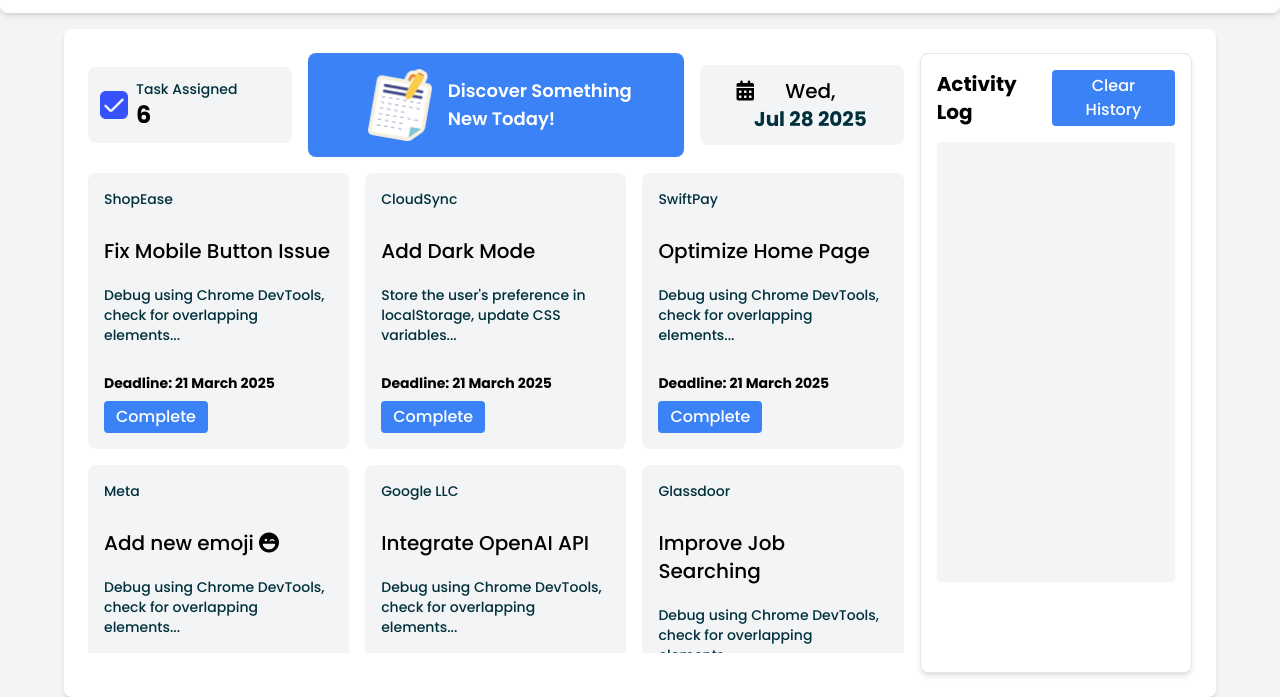
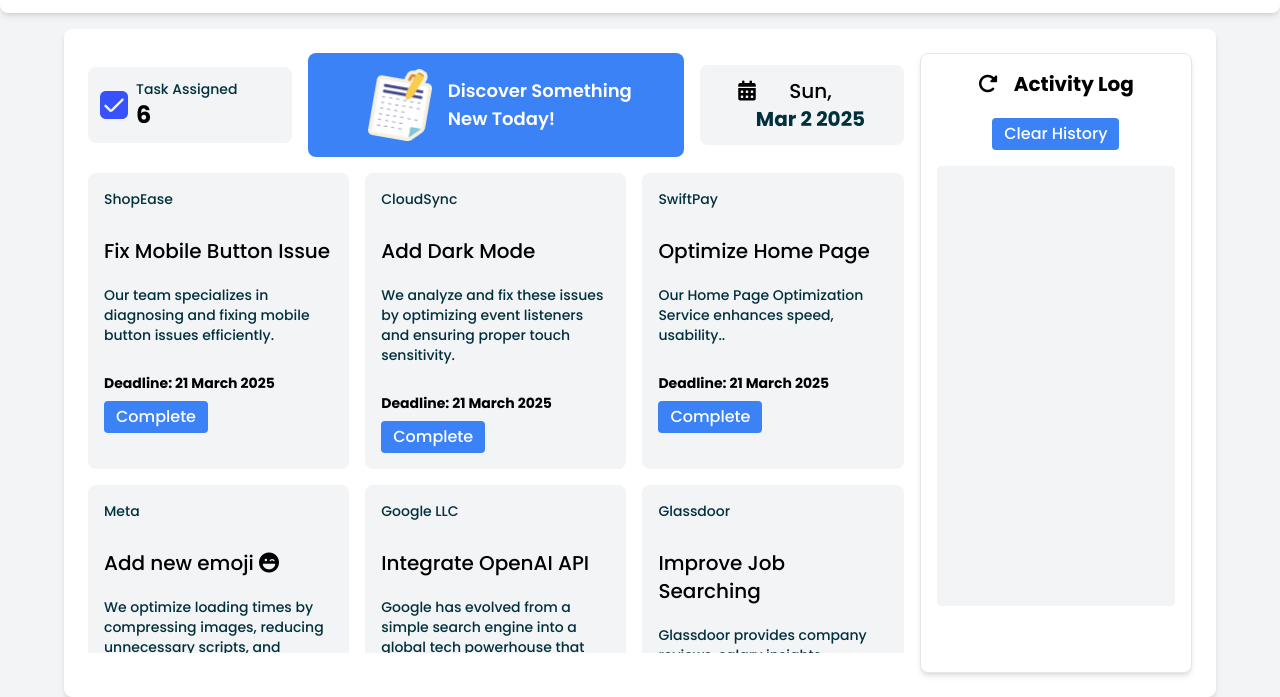
Before and after one commit to Tanbiru/fifth-assignment-web, a plain HTML site: page index.html in a window 1280 px wide. Shown: the part 103-800 px from the top of the page. Drawn offline with nearby package versions, Linux system fonts and the light colour scheme.

Commit message:
all complete

```diff
--- a/index.html
+++ b/index.html
@@ -57,8 +57,8 @@
                                 <i class="fa-solid fa-calendar-days text-xl"></i>
                             </div>
                                <div>
-                                <p class="text-xl font-medium">Wed,</p>
-                                <p class="text-xl font-bold text-[#00303C]">Jul 28 2025</p></div>
+                                <p class="text-xl font-medium">Sun,</p>
+                                <p class="text-xl font-bold text-[#00303C]">Mar 2 2025</p></div>
                         </div>
                     </div>
                 </div>
@@ -68,42 +68,44 @@
                     <div class="task-card bg-gray-100 p-4 rounded-lg" data-task="Fix Mobile Button Issue">
                         <p class="text-sm font-medium text-[#00303C]">ShopEase</p>
                         <h3 class="font-medium text-xl pt-7 pb-5">Fix Mobile Button Issue</h3>
-                        <p class="text-sm font-medium text-[#00303C]">Debug using Chrome DevTools, check for overlapping elements...</p>
+                        <p class="text-sm font-medium text-[#00303C]">Our team specializes in diagnosing and fixing mobile button issues efficiently. </p>
                         <p class="text-sm font-bold mt-7">Deadline: 21 March 2025</p>
                         <button class="complete-btn font-medium bg-blue-500 text-white px-3 py-1 mt-2 rounded">Complete</button>
                     </div>
                     <div class="task-card bg-gray-100 p-4 rounded-lg" data-task="Add Dark Mode">
                         <p class="text-sm font-medium text-[#00303C]">CloudSync</p>
                         <h3 class="font-medium text-xl pt-7 pb-5">Add Dark Mode</h3>
-                        <p class="text-sm font-medium text-[#00303C]">Store the user's preference in localStorage, update CSS variables...</p>
+                        <p class="text-sm font-medium text-[#00303C]"> We analyze and fix these issues by optimizing event listeners and ensuring proper touch sensitivity.</p>
                         <p class="text-sm font-bold mt-7">Deadline: 21 March 2025</p>
                         <button class="complete-btn font-medium bg-blue-500 text-white px-3 py-1 mt-2 rounded">Complete</button>
                     </div>
                     <div class="task-card bg-gray-100 p-4 rounded-lg" data-task="Optimize Home Page">
                         <p class="text-sm font-medium text-[#00303C]">SwiftPay</p>
                         <h3 class="font-medium text-xl pt-7 pb-5">Optimize Home Page</h3>
-                        <p class="text-sm font-medium text-[#00303C]">Debug using Chrome DevTools, check for overlapping elements...</p>
+                        <p class="text-sm font-medium text-[#00303C]">Our Home Page Optimization Service enhances speed, usability..</p>
                         <p class="text-sm font-bold mt-7">Deadline: 21 March 2025</p>
                         <button class="complete-btn font-medium bg-blue-500 text-white px-3 py-1 mt-2 rounded">Complete</button>
                     </div>
                     <div class="task-card bg-gray-100 p-4 rounded-lg" data-task="Add new emoji">
                         <p class="text-sm font-medium text-[#00303C]">Meta</p>
                         <h3 class="font-medium text-xl pt-7 pb-5">Add new emoji <i class="fa-solid fa-face-laugh-wink text-xl"></i></h3>
-                        <p class="text-sm font-medium text-[#00303C]">Debug using Chrome DevTools, check for overlapping elements...</p>
+                        <p class="text-sm font-medium text-[#00303C]">We optimize loading times by compressing images, reducing unnecessary scripts, and implementing better caching. </p>
                         <p class="text-sm font-bold mt-7">Deadline: 21 March 2025</p>
                         <button class="complete-btn font-medium bg-blue-500 text-white px-3 py-1 mt-2 rounded">Complete</button>
                     </div>
                     <div class="task-card bg-gray-100 p-4 rounded-lg" data-task="Integrate OpenAI API">
                         <p class="text-sm font-medium text-[#00303C]">Google LLC</p>
                         <h3 class="font-medium text-xl pt-7 pb-5">Integrate OpenAI API</h3>
-                        <p class="text-sm font-medium text-[#00303C]">Debug using Chrome DevTools, check for overlapping elements...</p>
+                        <p class="text-sm font-medium text-[#00303C]">Google has evolved from a simple search engine into a global tech powerhouse that shapes the way people access ...</p>
                         <p class="text-sm font-bold mt-7">Deadline: 21 March 2025</p>
                         <button class="complete-btn font-medium bg-blue-500 text-white px-3 py-1 mt-2 rounded">Complete</button>
                     </div>
                     <div class="task-card bg-gray-100 p-4 rounded-lg" data-task="Improve Job Searching">
                         <p class="text-sm font-medium text-[#00303C]">Glassdoor</p>
                         <h3 class="font-medium text-xl pt-7 pb-5">Improve Job Searching</h3>
-                        <p class="text-sm font-medium text-[#00303C]">Debug using Chrome DevTools, check for overlapping elements...</p>
+                        <p class="text-sm font-medium text-[#00303C]">Glassdoor provides company reviews, salary insights, interview experiences..
+
+                        </p>
                         <p class="text-sm font-bold mt-7">Deadline: 21 March 2025</p>
                         <button class="complete-btn font-medium bg-blue-500 text-white px-3 py-1 mt-2 rounded">Complete</button>
                     </div>
@@ -112,9 +114,14 @@
 
 
             <div class="w-1/4 p-4 border rounded-lg bg-white shadow-md h-full ml-4">
-                <div class="flex justify-between items-center">
+                <div class=" items-center">
+                    <div class="flex items-center justify-center gap-4">
+                        <i class="fa-solid fa-rotate-right text-xl font-bold"></i>
                     <h2 class="font-bold text-xl">Activity Log</h2>
-                    <button id="clearHistory" class="bg-blue-500 text-white px-3 py-1 rounded text-base font-medium">Clear History</button>
+                    </div>
+                    <div class="flex justify-center mt-5">
+                        <button id="clearHistory" class="bg-blue-500 text-white px-3 py-1 rounded text-base font-medium ">Clear History</button>
+                    </div>
                 </div>
                 <div id="activityLog" class="mt-4 text-sm overflow-auto h-[75%] bg-gray-100 p-2 rounded"></div>
             </div>
--- a/script/chat.js
+++ b/script/chat.js
@@ -23,7 +23,7 @@
 
 
                     if (currentAssigned === 0) {
-                        alert("All tasks are completed!");
+                        alert("Congrates!!! you have completed all the current task");
                     }
                 }
             });
```
